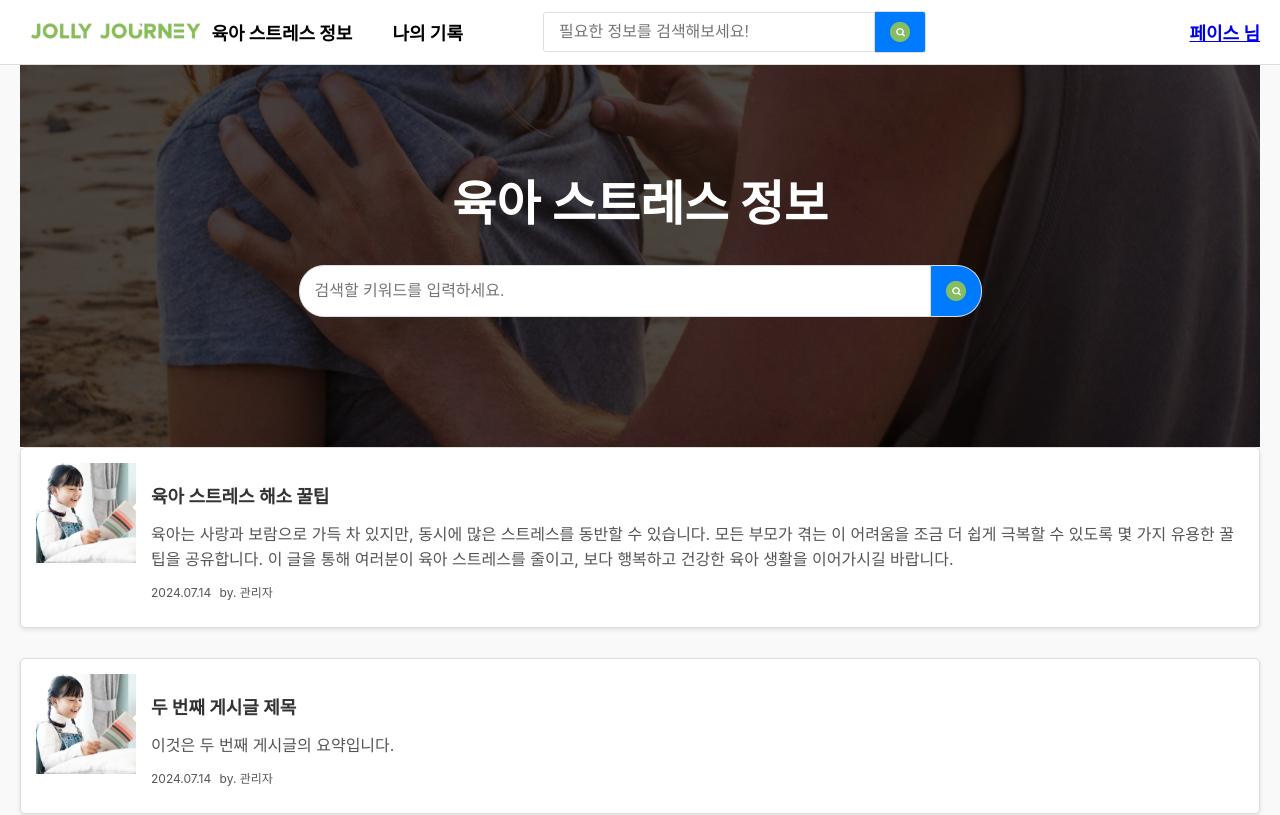
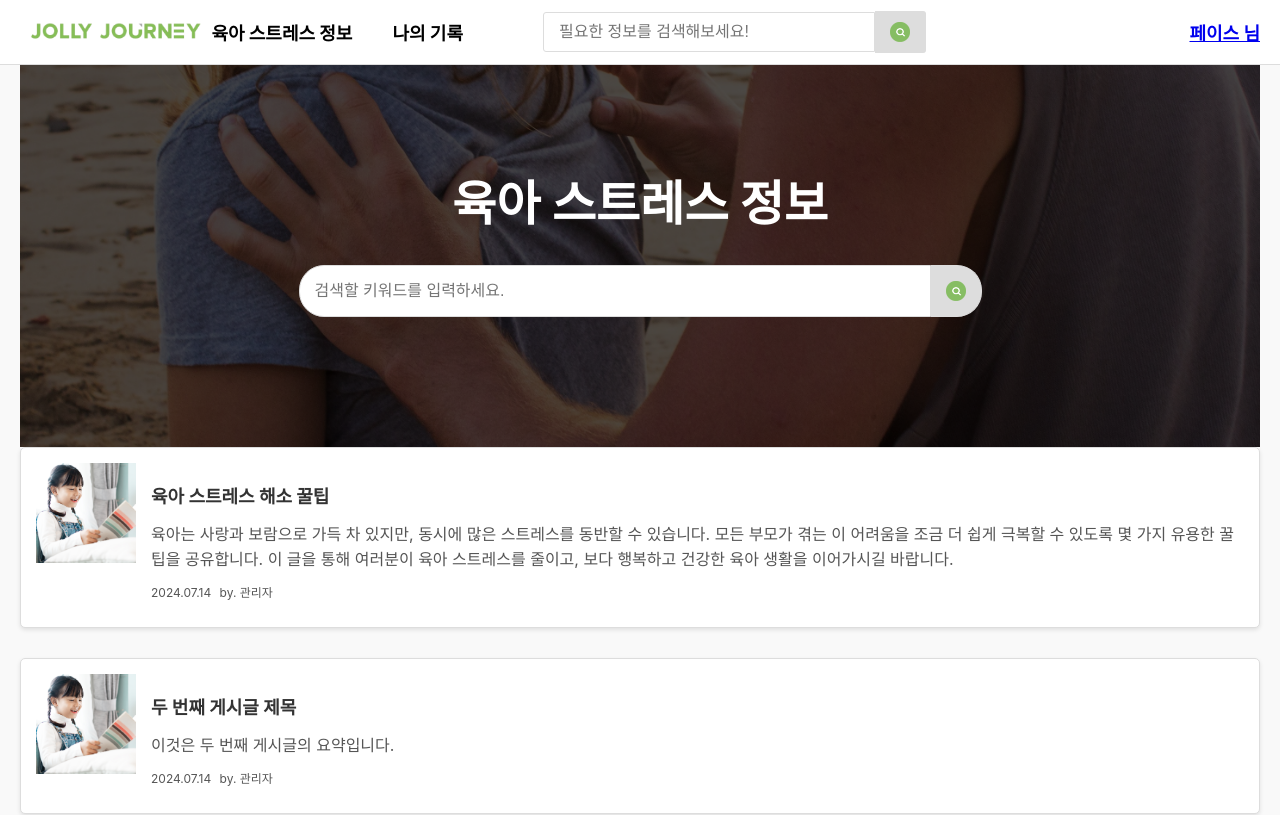
Before and after one commit to Likelion-YeungNam-Univ/12th-JollyJourney-FE, a React (Create React App) app: page / in a window 1280 px wide. Shown: the top 815 px of the page. Built offline with nearby package versions, Linux system fonts and the light colour scheme.

Commit message:
Background Color of Search Button Modification

```diff
--- a/src/components/board/Board.css
+++ b/src/components/board/Board.css
@@ -34,7 +34,7 @@
   padding: 15px;
   border: 1px solid #ddd;
   border-left: none;
-  background-color: #007bff;
+  background-color: #ddd;
   cursor: pointer;
   border-radius: 0 25px 25px 0; /* 둥글게 */
   display: flex;
--- a/src/components/common/Navbar.css
+++ b/src/components/common/Navbar.css
@@ -52,7 +52,7 @@
   padding: 10px 15px; /* 검색 버튼 패딩 조정 */
   border: 1px solid #ddd;
   border-left: none;
-  background-color: #007bff;
+  background-color: #ddd;
   cursor: pointer;
   border-radius: 0 3px 3px 0;
   display: flex;
```
